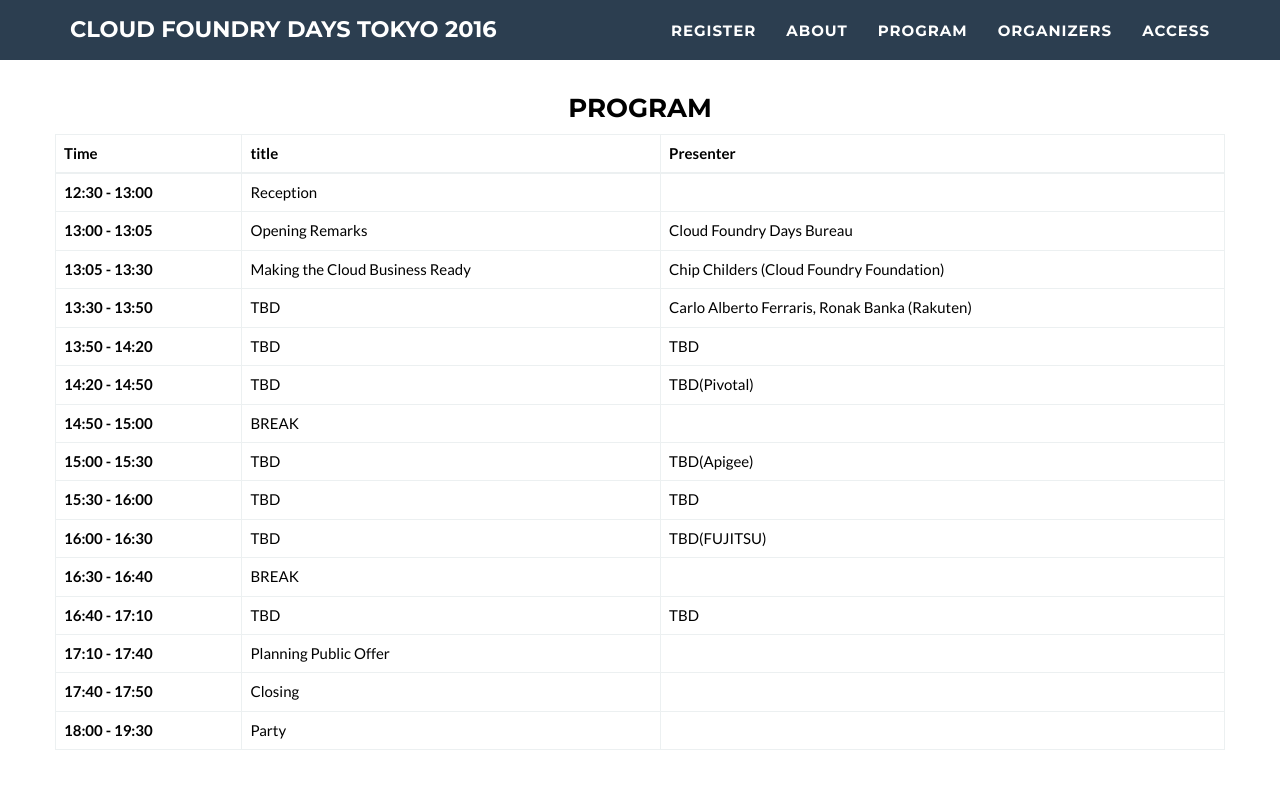
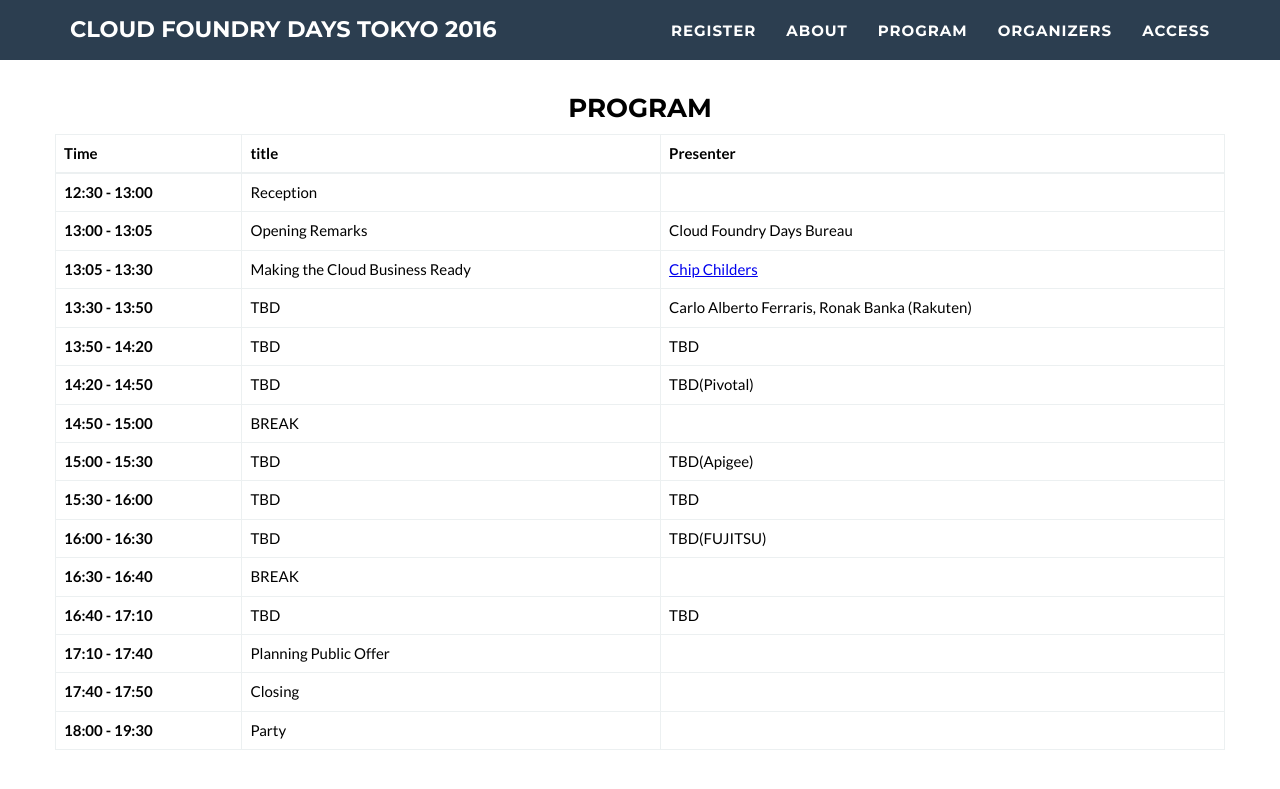
Before and after one commit to CloudFoundryDaysTokyo/2016, a Jekyll site: the page built from index.html, in a window 1280 px wide and 900 px high, scrolled down 1628 px. Shown: the top 789 px of the window. Built offline with Jekyll 4.4.1, drawn with Linux system fonts in a browser that asks for light colours.

Commit message:
Chip Childersの発表概要について、モーダルウィンドウで試しに実装してみました。

```diff
--- a/_includes/program.html
+++ b/_includes/program.html
@@ -29,7 +29,7 @@
             <tr>
               <th scope="row">13:05 - 13:30</th>
               <td>Making the Cloud Business Ready</td>
-              <td>Chip Childers (Cloud Foundry Foundation)</td>
+              <td><a href="JavaScript:void(0)" onclick="popWindow('img/chipchilders.png', 'Chip Childers (Cloud Foundry Foundation)', 'Initially, cloud technologies were all about the infrastructure. But infrastructure is a funny thing. Because infrastructure becomes a commodity. This is why we\'re at the edge of Cloud hitting its peak - and its first best use - via the platform layer. Chip Childers will discuss the future of cloud technologies, what drives enterprises to adopt these technologies in droves, and which development languages matter now, more than ever - and why.'); return false">Chip Childers</a></td>
             </tr>
             <tr>
               <th scope="row">13:30 - 13:50</th>
@@ -93,5 +93,40 @@
             </tr>
       </table>
     </div>
+    <br>
+
+    <div class="modal fade" id="imagemodal" tabindex="-1" role="dialog" aria-labelledby="myModalLabel" aria-hidden="true">
+      <div class="modal-dialog">
+        <div class="modal-content">
+          <div class="modal-header">
+            <button type="button" class="close" data-dismiss="modal"><span aria-hidden="true">&times;</span><span class="sr-only">Close</span></button>
+            <h4 class="modal-title" id="modalLabel"></h4>
+          </div>
+          <div class="modal-body">
+            <div class="row">
+              <div class="col-xs-3">
+                <img src="" id="imagepreview" class="img-responsive" >
+              </div>
+              <div class="col-xs-9" id="presentation" "text-left">
+              </div>
+            </div>
+         </div>
+          <div class="modal-footer">
+            <button type="button" class="btn btn-default" data-dismiss="modal">Close</button>
+          </div>
+        </div>
+      </div>
+    </div>
+
+    <script>
+      function popWindow(source, label, content) {
+        alert(source);
+        $('#imagepreview').attr('src', source);
+        $('#modalLabel').html(label);
+        $('#presentation').html(content);
+        $('#imagemodal').modal('show');
+      }
+    </script>
+
   </div>
 </section>
```
Also changed, not shown: img/chipchilders.png (added).
